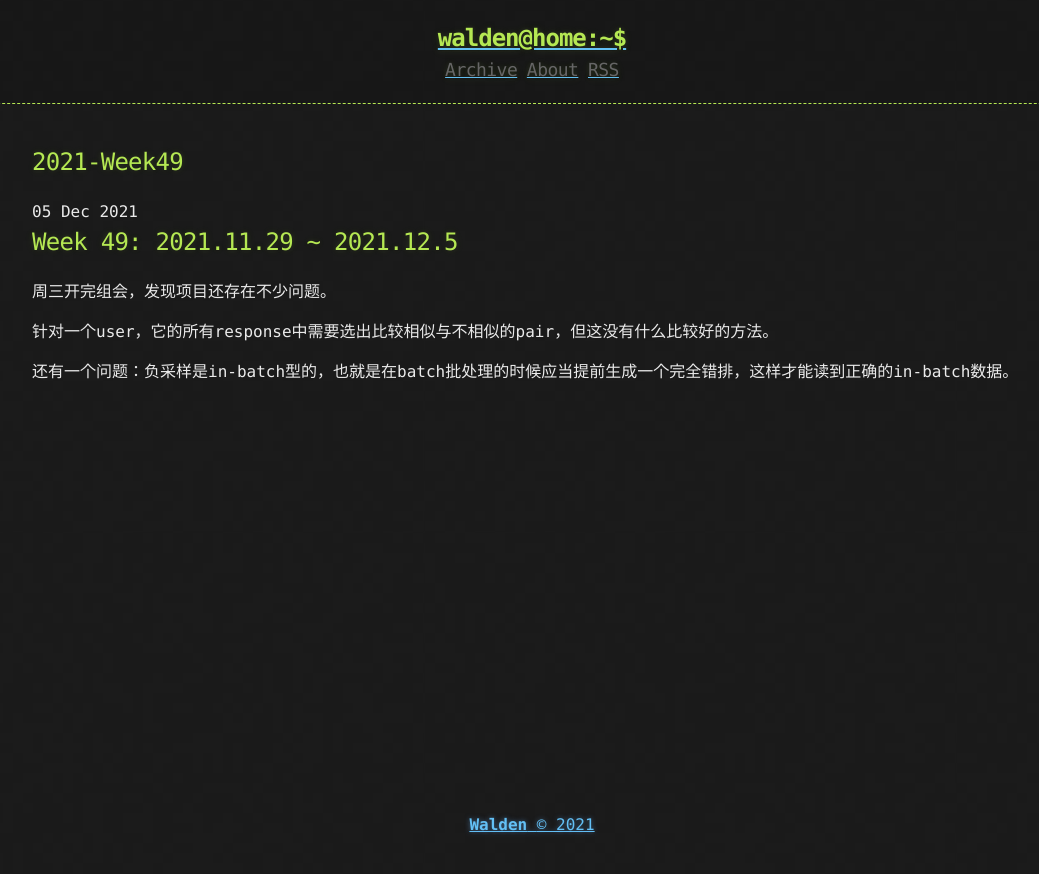
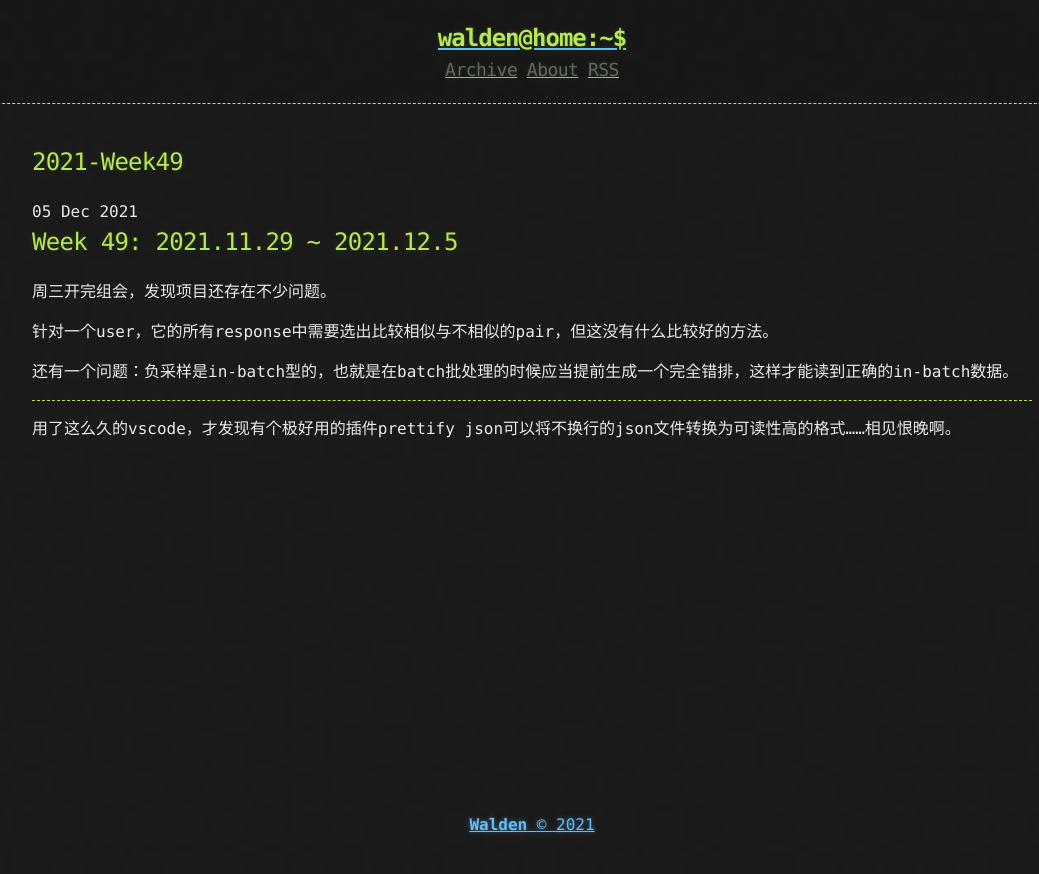
Before and after one commit to WaldenRUC/WaldenRUC.github.io, a Jekyll site: the page built from _posts/2021-12-05-2021-Week49.md, in a window 1280 px wide. Shown: the top 874 px of the page, without its empty margins (108-1147 px from the left). Built offline with Jekyll 4.4.1, drawn with Linux system fonts in a browser that asks for light colours.

Commit message:
Update 2021-12-05-2021-Week49.md

```diff
--- a/_posts/2021-12-05-2021-Week49.md
+++ b/_posts/2021-12-05-2021-Week49.md
@@ -10,3 +10,7 @@ published: true
 针对一个user，它的所有response中需要选出比较相似与不相似的pair，但这没有什么比较好的方法。
 
 还有一个问题：负采样是in-batch型的，也就是在batch批处理的时候应当提前生成一个完全错排，这样才能读到正确的in-batch数据。
+
+***
+
+用了这么久的vscode，才发现有个极好用的插件prettify json可以将不换行的json文件转换为可读性高的格式……相见恨晚啊。
```
